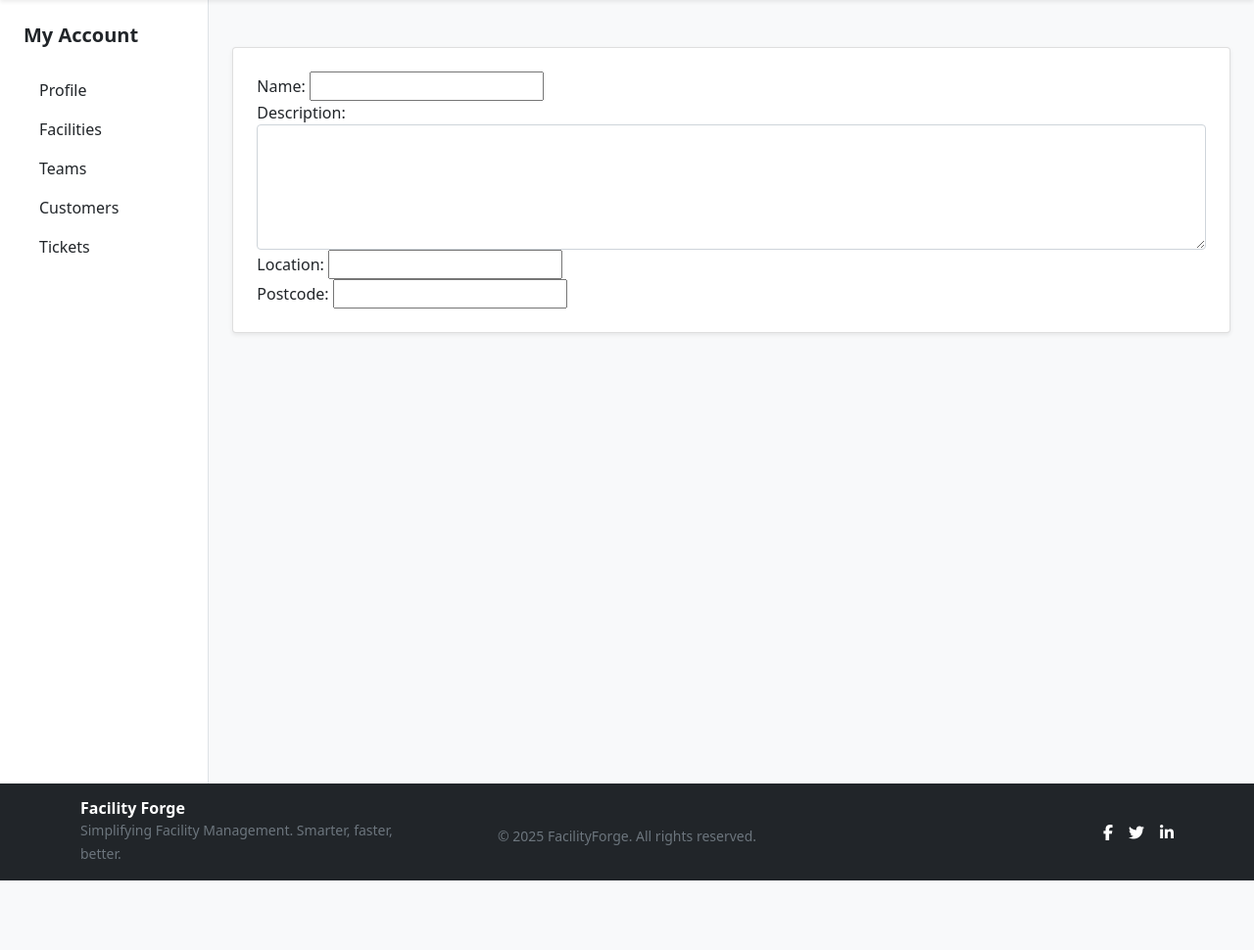
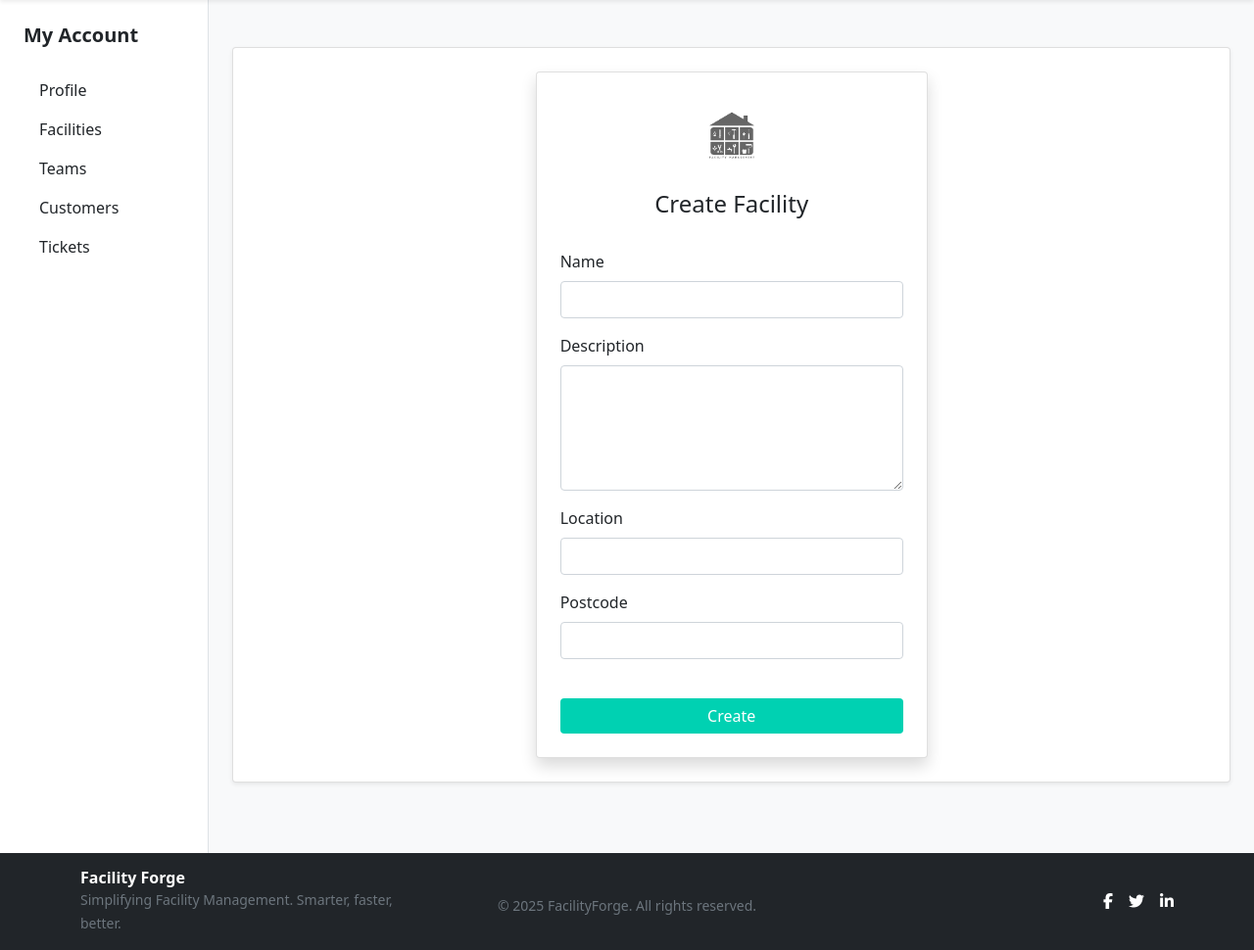
Before and after one commit to DiyanIvanov/facilityForge, a Django app: page /facilities/create/ in a window 1280 px wide. Shown: the part 76-1046 px from the top of the page at 98% size. Before the commit the page ends 975 px from the top, so only its background shows below. Run offline with Django 5.2, Linux system fonts and the light colour scheme; some libraries are stand-ins or nearby versions.

Commit message:
feat: add create facility template

```diff
--- a/templates/facilities/create-facility.html
+++ b/templates/facilities/create-facility.html
@@ -1,8 +1,48 @@
 {% extends 'account_management/acc_management_base.html' %}
+{% load static %}
+{% load widget_tweaks %}
+
 
 {% block main_content %}
+    <div class="container d-flex justify-content-center align-items-center" style="min-height: 65vh;">
+        <div class="card shadow p-4" style="width: 400px;">
 
-    {% csrf_token %}
-    {{ form }}
+            <div class="text-center mb-4">
+                <img src="{% static 'images/logo.png' %}" alt="FacilityForge Logo" width="80" height="80"
+                     class="rounded-circle mb-3">
+                <h2 class="h4">Create Facility</h2>
+            </div>
+
+            {% if form.errors %}
+                <div class="alert alert-danger" role="alert">
+                    Invalid username or password.
+                </div>
+            {% endif %}
+
+            <form method="POST" action="{% url 'create-facility' %}">
+                {% csrf_token %}
+
+                {% for field in form %}
+                    <div class="mb-3">
+                        <label for="{{ field.id_for_label }}" class="form-label">{{ field.label }}</label>
+                        {% render_field field class="form-control" %}
+                        {% if field.errors %}
+                            <div class="invalid-feedback d-block">
+                                {% for error in field.errors %}
+                                    {{ error }}
+                                {% endfor %}
+                            </div>
+                        {% endif %}
+                    </div>
+                {% endfor %}
+                <br>
+                <div class="mb-3, d-grid">
+                    <button type="submit" class="btn btn-primary" style="background-color: #00D1B2; border: none">
+                        Create
+                    </button>
+                </div>
+            </form>
+        </div>
+    </div>
 
 {% endblock %}
```
